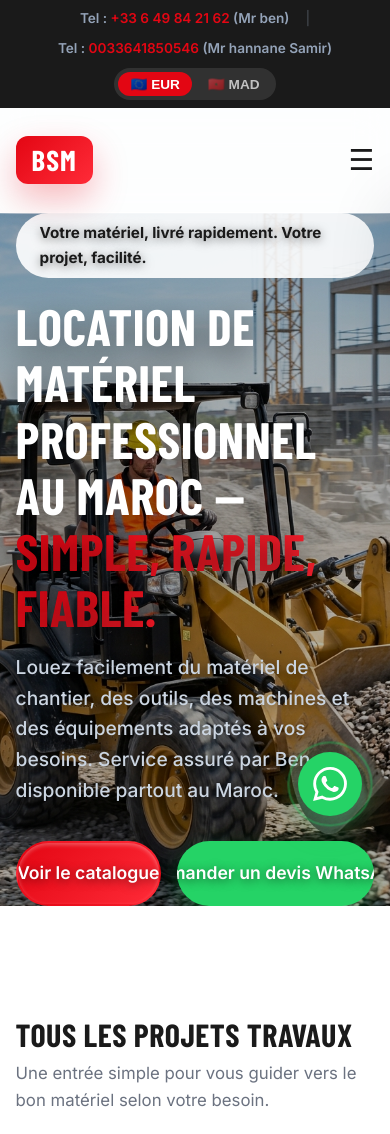
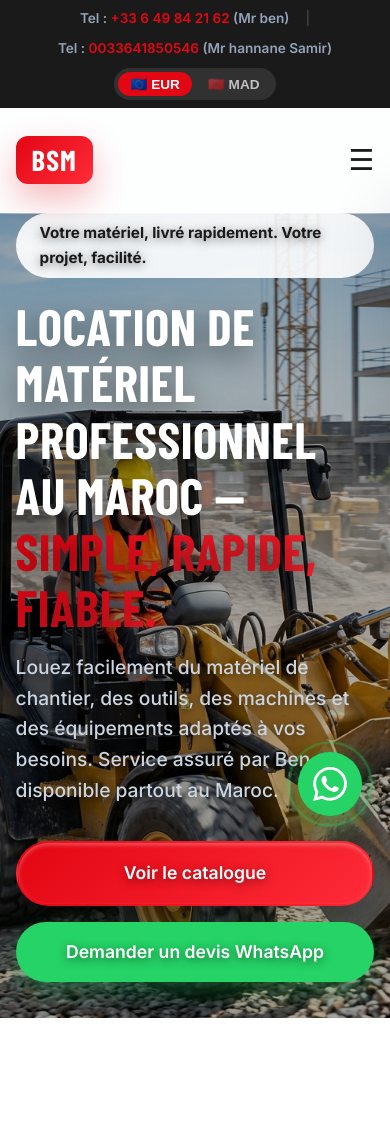
Before and after one commit to Saidou70/bsm-global-trading, a Next.js app: page / in a window 390 px wide. Shown: the top 1134 px of the page. Built offline with nearby package versions, Linux system fonts and the light colour scheme.

Commit message:
style: stack hero buttons on mobile

```diff
--- a/app/globals.css
+++ b/app/globals.css
@@ -367,6 +367,9 @@ img { max-width: 100%; display: block; }
   .hero__inner { padding: 80px 0; }
 }
 @media (max-width: 720px) {
+  .hero__actions { flex-direction: column; width: 100%; }
+  .hero__actions .btn { width: 100%; text-align: center; justify-content: center; }
+
   .nav { position: fixed; inset: 0 0 auto auto; top: 73px; right: 0; flex-direction: column; align-items: stretch; background: var(--glass-bg); backdrop-filter: blur(20px); -webkit-backdrop-filter: blur(20px); width: 260px; padding: 20px; box-shadow: var(--shadow-lg); border-left: 1px solid var(--glass-border); border-bottom: 1px solid var(--glass-border); transform: translateX(100%); transition: transform 0.3s cubic-bezier(0.25, 0.8, 0.25, 1); gap: 12px; }
   .header.scrolled .nav { top: 60px; }
   .nav.open { transform: translateX(0); }
--- a/components/Hero.tsx
+++ b/components/Hero.tsx
@@ -20,7 +20,7 @@ export default function Hero() {
             <p className="animate-fade-up delay-200" style={{ fontSize: "1.2rem", fontWeight: 500, maxWidth: "600px", lineHeight: 1.6 }}>
               Louez facilement du matériel de chantier, des outils, des machines et des équipements adaptés à vos besoins. Service assuré par Ben, disponible partout au Maroc.
             </p>
-            <div className="animate-fade-up delay-300" style={{ marginTop: "32px", display: "flex", gap: "16px" }}>
+            <div className="animate-fade-up delay-300 hero__actions" style={{ marginTop: "32px" }}>
               <a href="#materiel" className="btn btn--primary" style={{ padding: "16px 36px", fontSize: "1.1rem" }}>
                 Voir le catalogue
               </a>
```
